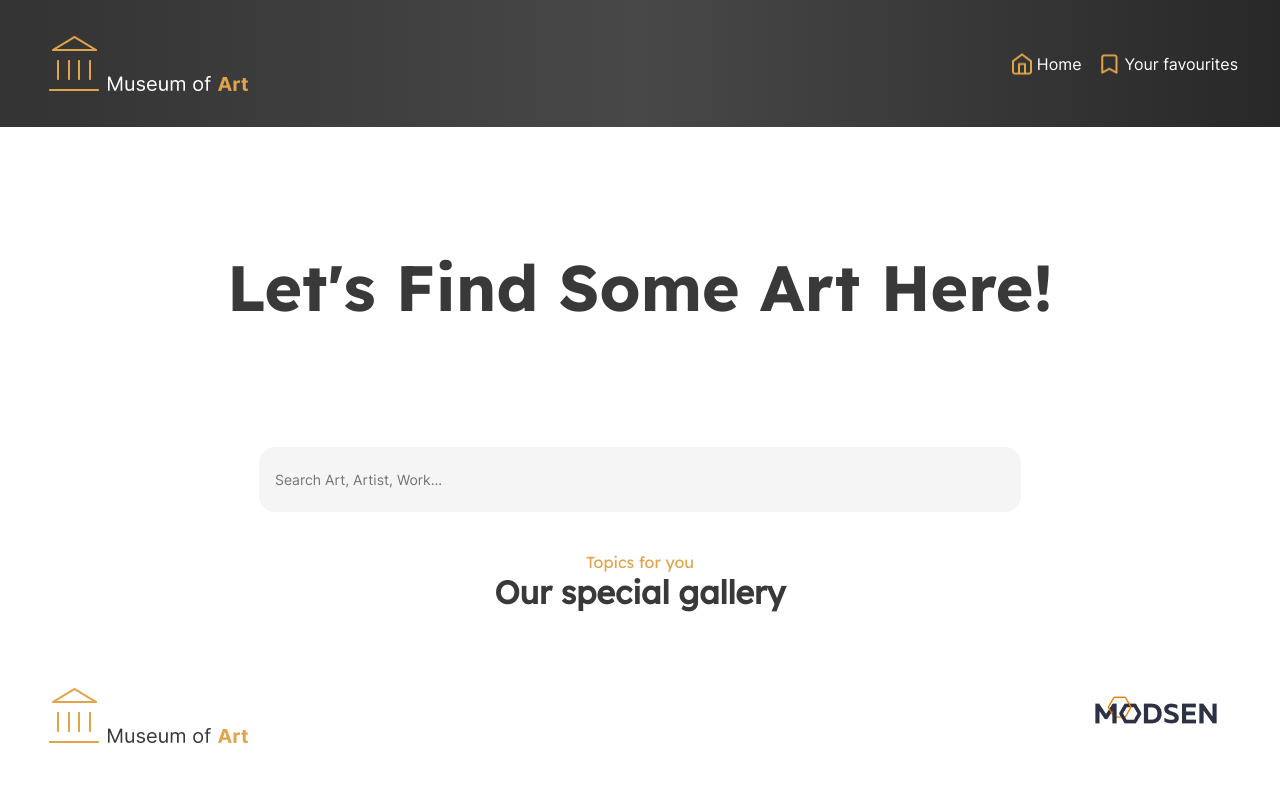
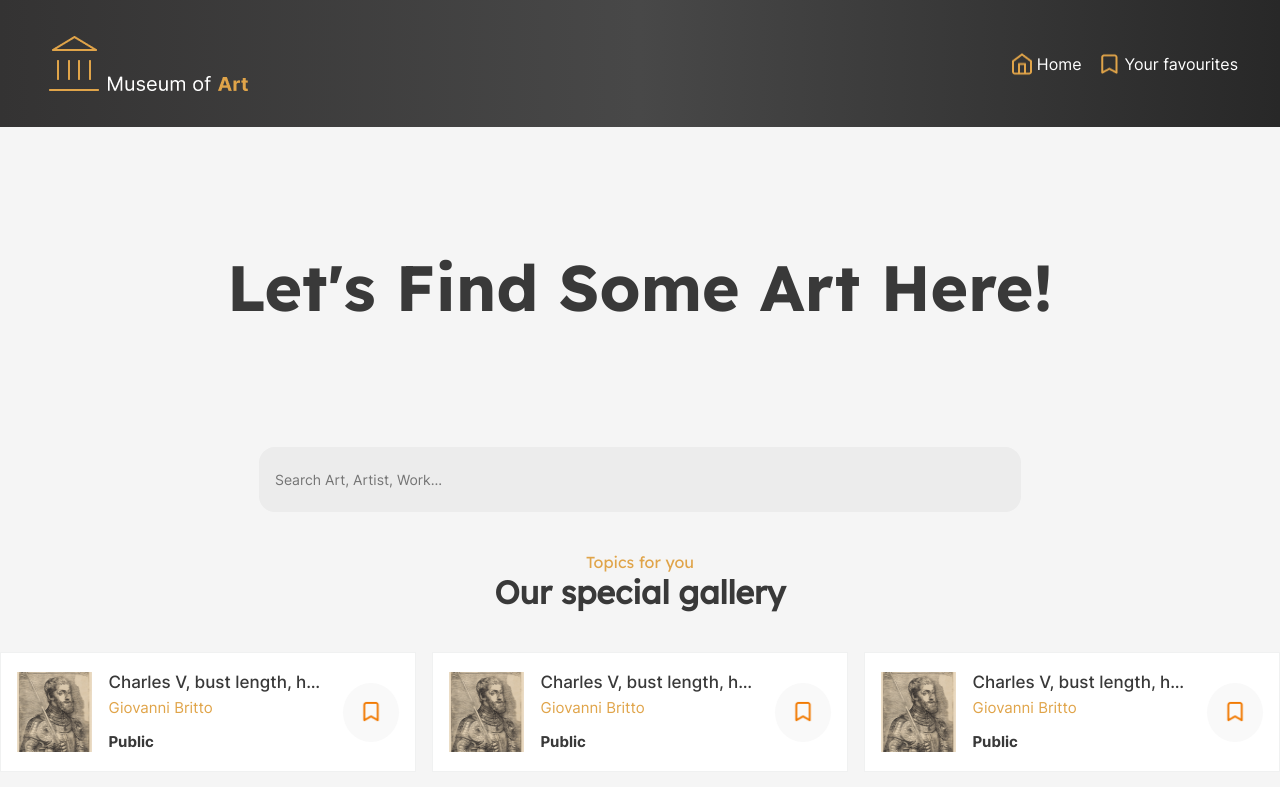
Before and after one commit to amadeus1101/art-museum, a React (Create React App) app: page / in a window 1280 px wide. Shown: the top 787 px of the page. Built offline with nearby package versions, Linux system fonts and the light colour scheme.

Commit message:
microcard_basic_layout

```diff
--- a/src/App.tsx
+++ b/src/App.tsx
@@ -3,14 +3,36 @@ import Header from './components/Header';
 import Input from './components/Input';
 import BannerText from './components/BannerText';
 import HeadlineText from './components/HeadlineText';
+import CardMini from './components/CardMini';
 
 function App() {
+  const arr = [1, 2, 3, 4, 5, 6, 7, 8];
   return (
     <>
       <Header />
       <BannerText content="Let's Find Some Art Here!" />
       <Input />
       <HeadlineText title="Our special gallery" subtitle="Topics for you" />
+      <div
+        style={{
+          width: '1280px',
+          margin: '0 auto',
+          display: 'grid',
+          gridTemplateColumns: '1fr 1fr 1fr',
+          columnGap: '16px',
+          rowGap: '16px'
+        }}>
+        {arr.map((el) => (
+          <CardMini
+            icon="./assets/img/image-micro.png"
+            title="Charles V, bust length, holding a sword, facing right"
+            author="Giovanni Britto"
+            status="Public"
+            key={el}
+          />
+        ))}
+      </div>
+
       <Footer />
     </>
   );
--- /dev/null
+++ b/src/components/CardMini/index.tsx
@@ -0,0 +1,32 @@
+import { FC } from 'react';
+import MiniCardStyles from './styled';
+import bookmark_icon from '../../assets/img/icon-bookmark-2.png';
+
+import default_icon from '../../assets/img/image-micro.png';
+
+interface IMiniCard {
+  icon: string;
+  title: string;
+  author: string;
+  status: string;
+}
+
+const CardMini: FC<IMiniCard> = ({ icon, title, author, status }) => {
+  return (
+    <MiniCardStyles>
+      <div className="icon">
+        <img src={default_icon} alt="artwork-illustration" />
+      </div>
+      <div className="content">
+        <p>{title}</p>
+        <span>{author}</span>
+        <b>{status}</b>
+      </div>
+      <div className="bookmark">
+        <img src={bookmark_icon} alt="bookmark-icon" />
+      </div>
+    </MiniCardStyles>
+  );
+};
+
+export default CardMini;
--- /dev/null
+++ b/src/components/CardMini/styled.ts
@@ -0,0 +1,63 @@
+import styled from 'styled-components';
+import { theme } from '../../constants/theme';
+
+const MiniCardStyles = styled.div`
+  max-width: 416px;
+  padding: 16px;
+  display: flex;
+  justify-content: space-between;
+  align-items: center;
+  background: ${theme.colors.white};
+  border: 1px solid #f0f1f1;
+  .icon {
+    width: 80px;
+    height: 80px;
+    img {
+      width: 100%;
+      height: 100%;
+    }
+  }
+  .content {
+    margin: 0 16px;
+    display: flex;
+    flex-direction: column;
+    p {
+      width: 219px;
+      font-family: 'InterMedium';
+      font-size: 17px;
+      color: ${theme.colors.black};
+      line-height: 26px;
+      white-space: nowrap;
+      overflow: hidden;
+      text-overflow: ellipsis;
+    }
+    span {
+      font-family: 'InterRegular';
+      font-size: 15px;
+      color: ${theme.colors.orange};
+      line-height: 26px;
+    }
+    b {
+      margin-top: 8px;
+      font-family: 'InterBold';
+      font-size: 15px;
+      color: ${theme.colors.black};
+      line-height: 26px;
+    }
+  }
+  .bookmark {
+    width: 59px;
+    height: 59px;
+    display: flex;
+    justify-content: center;
+    align-items: center;
+    background: #f9f9f9;
+    border-radius: 50%;
+    img {
+      width: 24px;
+      height: 24px;
+    }
+  }
+`;
+
+export default MiniCardStyles;
--- a/src/components/FontStyles.ts
+++ b/src/components/FontStyles.ts
@@ -1,5 +1,7 @@
 import { createGlobalStyle } from 'styled-components';
 import InterRegular from '../assets/fonts/Inter-Regular.ttf';
+import InterMedium from '../assets/fonts/Inter-Medium.ttf';
+import InterBold from '../assets/fonts/Inter-Bold.ttf';
 import LexendRegular from '../assets/fonts/LexendDeca-Regular.ttf';
 import LexendMedium from '../assets/fonts/LexendDeca-Medium.ttf';
 import LexendBold from '../assets/fonts/LexendDeca-Bold.ttf';
@@ -11,6 +13,20 @@ const FontStyles = createGlobalStyle`
   font-style: normal;
   font-display: swap;
   src: url(${InterRegular});
+}
+@font-face {
+  font-family: 'InterMedium';
+  font-weight: 500;
+  font-style: normal;
+  font-display: swap;
+  src: url(${InterMedium});
+}
+@font-face {
+  font-family: 'InterBold';
+  font-weight: 700;
+  font-style: normal;
+  font-display: swap;
+  src: url(${InterBold});
 }
 @font-face {
   font-family: 'LexendRegular';
--- a/src/components/GlobalStyle.ts
+++ b/src/components/GlobalStyle.ts
@@ -7,6 +7,9 @@ const GlobalStyle = createGlobalStyle`
   padding: 0;
   box-sizing: border-box;
   }
+  body {
+    background: #f5f5f5;
+  }
   li {
     list-style: none;
   }
@@ -14,6 +17,7 @@ const GlobalStyle = createGlobalStyle`
     text-decoration: none;
     color: ${theme.colors.white};
   }
+
 `;
 
 export default GlobalStyle;
```
Also changed, not shown: src/assets/fonts/Inter-Bold.ttf (added), src/assets/fonts/Inter-Medium.ttf (added).
